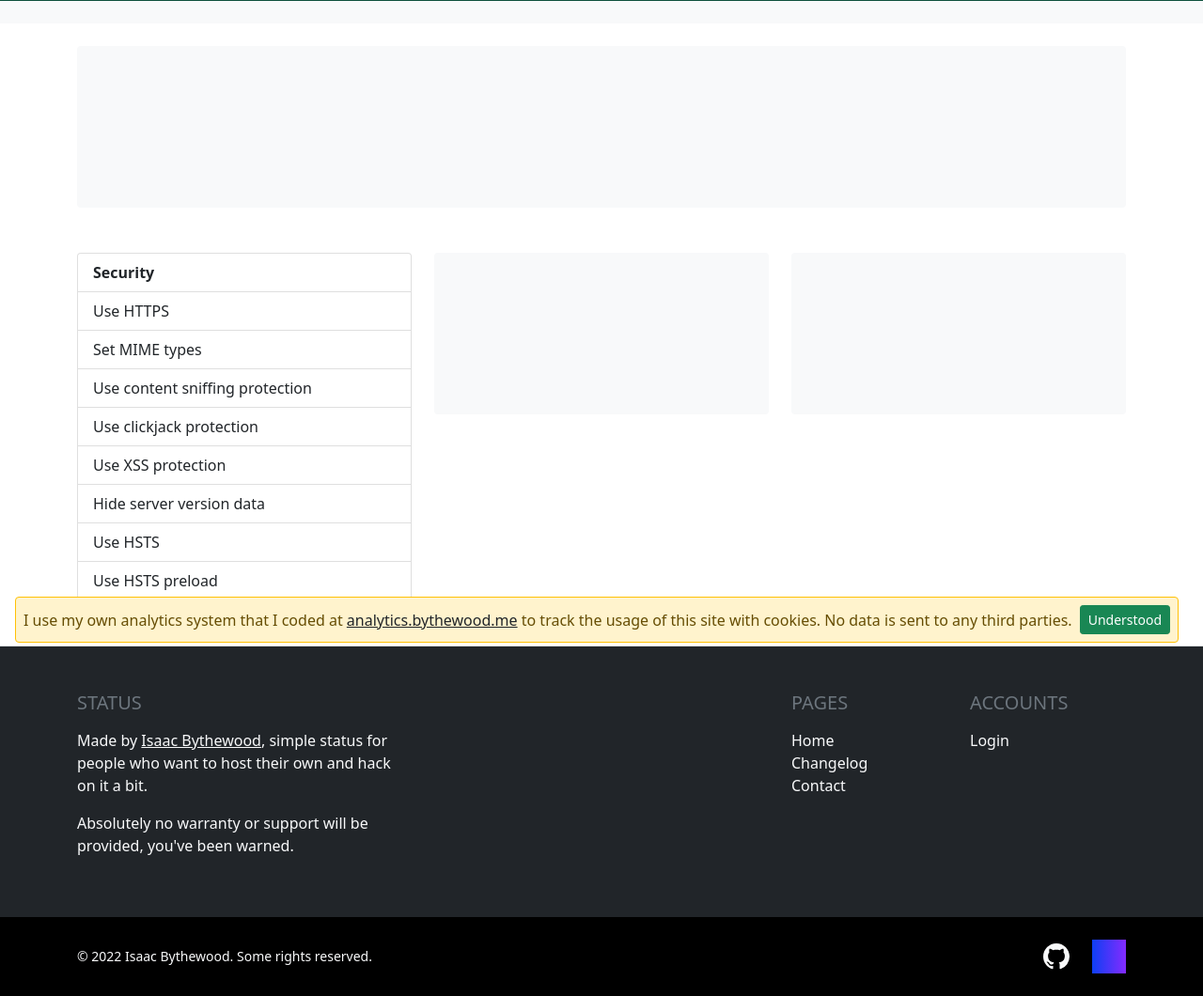
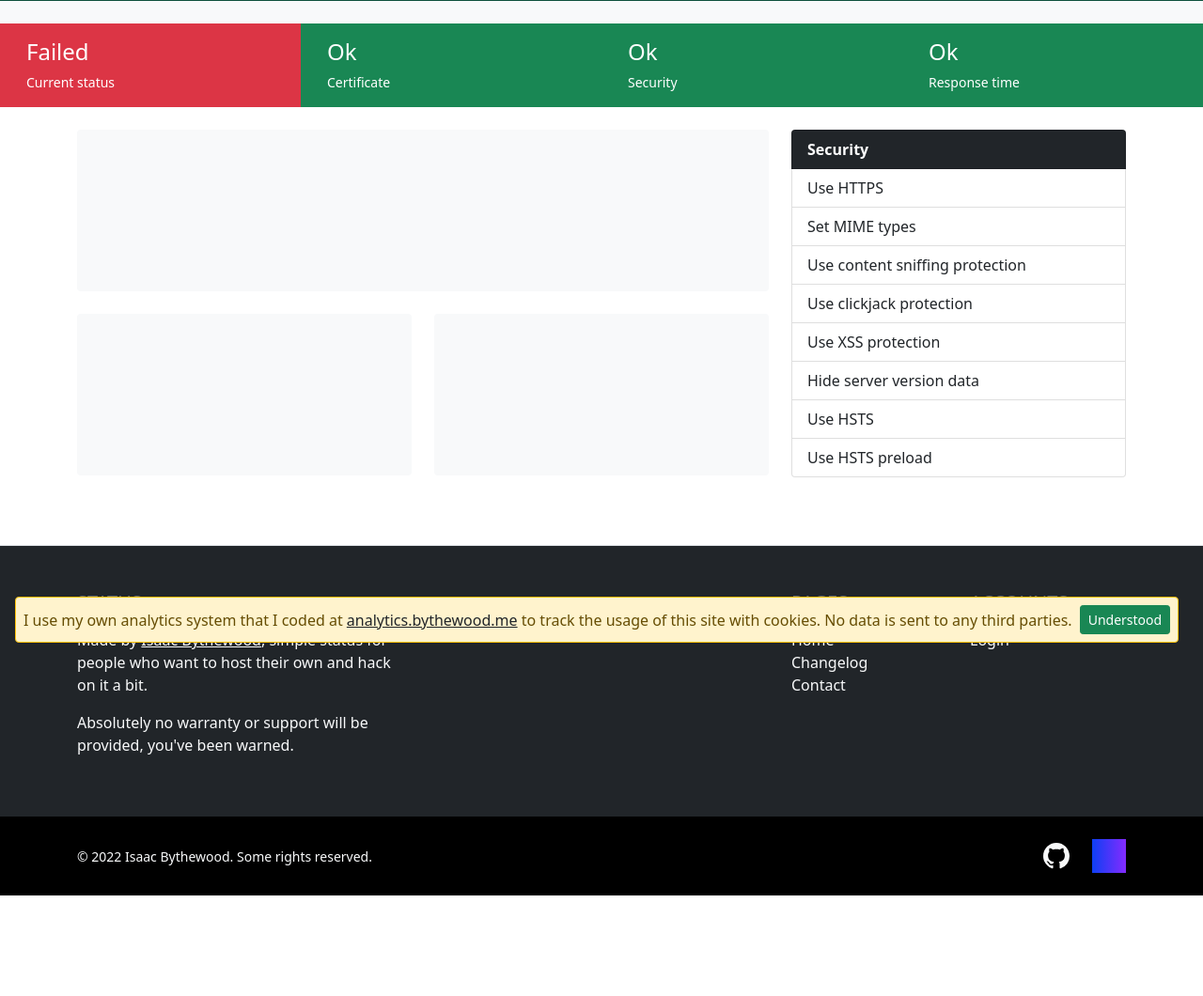
Before and after one commit to overshard/status, a Django app: template properties/templates/properties/property.html in a window 1280 px wide. Shown: the part 100-1160 px from the top of the page at 94% size. After the commit the page ends 1053 px from the top, so only its background shows below. Run offline with Django 4.2, Linux system fonts and the light colour scheme; the template is opened without the code that fills it, so the values that code supplies are empty; a map, chart or similar area stays blank; style sheets or scripts are compiled from the project's sources; parts of the project's set-up code (start-up, migrations or seed data) failed here and were passed over.

Commit message:
Improve property UI

```diff
--- a/properties/templates/properties/property.html
+++ b/properties/templates/properties/property.html
@@ -78,11 +78,30 @@
   </div>
 </div>
 
-<div class="container my-4">
-  <div class="row text-center">
-    <div class="col">
-      <div class="bg-light mb-4 p-2 rounded">
-        <canvas id="chart-response-times"></canvas>
+<div class="container-fluid">
+  <div class="row mb-4">
+    <div class="col-6 col-md-3 d-flex align-items-center text-white {% if property.current_status == 200 %}bg-success{% else %}bg-danger{% endif %}">
+      <div class="card-body">
+        <div class="card-title h4">{% if property.current_status == 200 %}Ok{% else %}Failed{% endif %}</div>
+        <div class="card-text text-truncate small">Current status</div>
+      </div>
+    </div>
+    <div class="col-6 col-md-3 d-flex align-items-center text-white {% if not property.invalid_cert %}bg-success{% else %}bg-danger{% endif %}">
+      <div class="card-body">
+        <div class="card-title h4">{% if not property.invalid_cert %}Ok{% else %}Unhealthy{% endif %}</div>
+        <div class="card-text text-truncate small">Certificate</div>
+      </div>
+    </div>
+    <div class="col-6 col-md-3 d-none d-md-flex d-flex align-items-center text-white {% if not property.has_security_issue %}bg-success{% else %}bg-danger{% endif %}">
+      <div class="card-body">
+        <div class="card-title h4">{% if not property.has_security_issue %}Ok{% else %}Failed{% endif %}</div>
+        <div class="card-text text-truncate small">Security</div>
+      </div>
+    </div>
+    <div class="col-6 col-md-3 d-none d-md-flex d-flex align-items-center text-white {% if property.avg_response_time > 500 %}bg-danger{% else %}bg-success{% endif %}">
+      <div class="card-body">
+        <div class="card-title h4">{% if property.avg_response_time > 500 %}Unhealthy{% else %}Ok{% endif %}</div>
+        <div class="card-text text-truncate small">Response time</div>
       </div>
     </div>
   </div>
@@ -90,9 +109,28 @@
 
 <div class="container mt-4">
   <div class="row">
+    <div class="col-12 col-md-8">
+      <div class="row">
+        <div class="col-12">
+          <div class="bg-light mb-4 p-2 rounded">
+            <canvas id="chart-response-times"></canvas>
+          </div>
+        </div>
+        <div class="col-12 col-md-6">
+          <div class="bg-light mb-4 p-2 rounded">
+            <canvas id="chart-status-codes"></canvas>
+          </div>
+        </div>
+        <div class="col-12 col-md-6">
+          <div class="bg-light mb-4 p-2 rounded">
+            <canvas id="chart-uptime"></canvas>
+          </div>
+        </div>
+      </div>
+    </div>
     <div class="col-12 col-md-4">
-      <ul class="list-group">
-        <li class="list-group-item">
+      <ul class="list-group mb-4">
+        <li class="list-group-item bg-dark text-white">
           <strong>Security</strong>
         </li>
         <li class="list-group-item d-flex justify-content-between">
@@ -129,16 +167,6 @@
         </li>
       </ul>
     </div>
-    <div class="col-12 col-md-4">
-      <div class="bg-light mb-4 p-2 rounded">
-        <canvas id="chart-status-codes"></canvas>
-      </div>
-    </div>
-    <div class="col-12 col-md-4">
-      <div class="bg-light mb-4 p-2 rounded">
-        <canvas id="chart-uptime"></canvas>
-      </div>
-    </div>
   </div>
 </div>
 {% endblock %}
```
